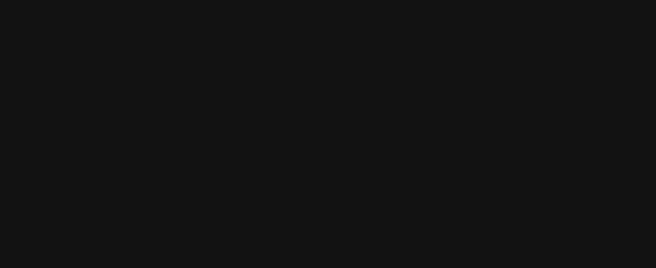
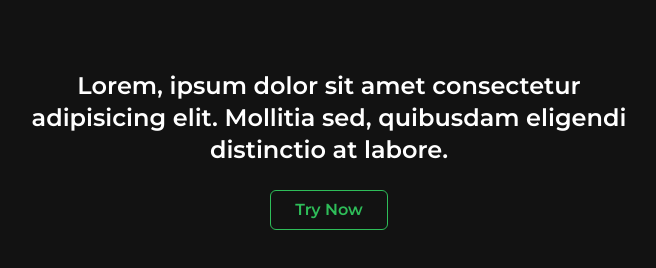
Before and after one commit to lintangdigdoyo/spotify, a Next.js app: page / in a window 1280 px wide. Shown: the part 11186-11454 px from the top of the page, without its empty margins (311-967 px from the left). Before the commit the page ends 10936 px from the top, so only its background shows below. Built offline with nearby package versions, Linux system fonts and the light colour scheme; no server answers.

Commit message:
feat: add subscribe CTA component

```diff
--- a/components/Banner/index.tsx
+++ b/components/Banner/index.tsx
@@ -14,10 +14,6 @@
   visible: {
     opacity: 1,
     y: 0,
-    transition: {
-      duration: 0.3,
-      staggerChildren: 0.2,
-    },
   },
 };
 
--- /dev/null
+++ b/components/Subscribe/index.tsx
@@ -0,0 +1,43 @@
+import { motion, Variants } from "framer-motion";
+
+import Button from "components/Common/Button";
+import Typography from "components/Common/Typography";
+
+const subscribeVariant: Variants = {
+  hidden: {
+    opacity: 0,
+    translateY: 20,
+  },
+  visible: {
+    opacity: 1,
+    translateY: 0,
+  },
+};
+
+const Subscribe = () => {
+  return (
+    <motion.div
+      initial="hidden"
+      whileInView="visible"
+      viewport={{ once: true }}
+      transition={{
+        duration: 0.5,
+        ease: "easeInOut",
+        staggerChildren: 0.2,
+      }}
+      className="mx-10 flex h-screen flex-col items-center justify-center gap-6 lg:mx-[25%]"
+    >
+      <motion.div variants={subscribeVariant}>
+        <Typography variant="heading5" className="text-center">
+          Lorem, ipsum dolor sit amet consectetur adipisicing elit. Mollitia
+          sed, quibusdam eligendi distinctio at labore.
+        </Typography>
+      </motion.div>
+      <motion.div variants={subscribeVariant}>
+        <Button variant="outlined">Try Now</Button>
+      </motion.div>
+    </motion.div>
+  );
+};
+
+export default Subscribe;
--- a/pages/index.tsx
+++ b/pages/index.tsx
@@ -5,6 +5,7 @@
 import FeaturedList from "components/FeaturedList";
 import GenreList from "components/GenreList";
 import NewRelease from "components/NewRelease";
+import Subscribe from "components/Subscribe";
 
 const Landing = () => {
   return (
@@ -32,6 +33,7 @@
       <FeaturedList />
       <GenreList />
       <NewRelease />
+      <Subscribe />
     </>
   );
 };
```
